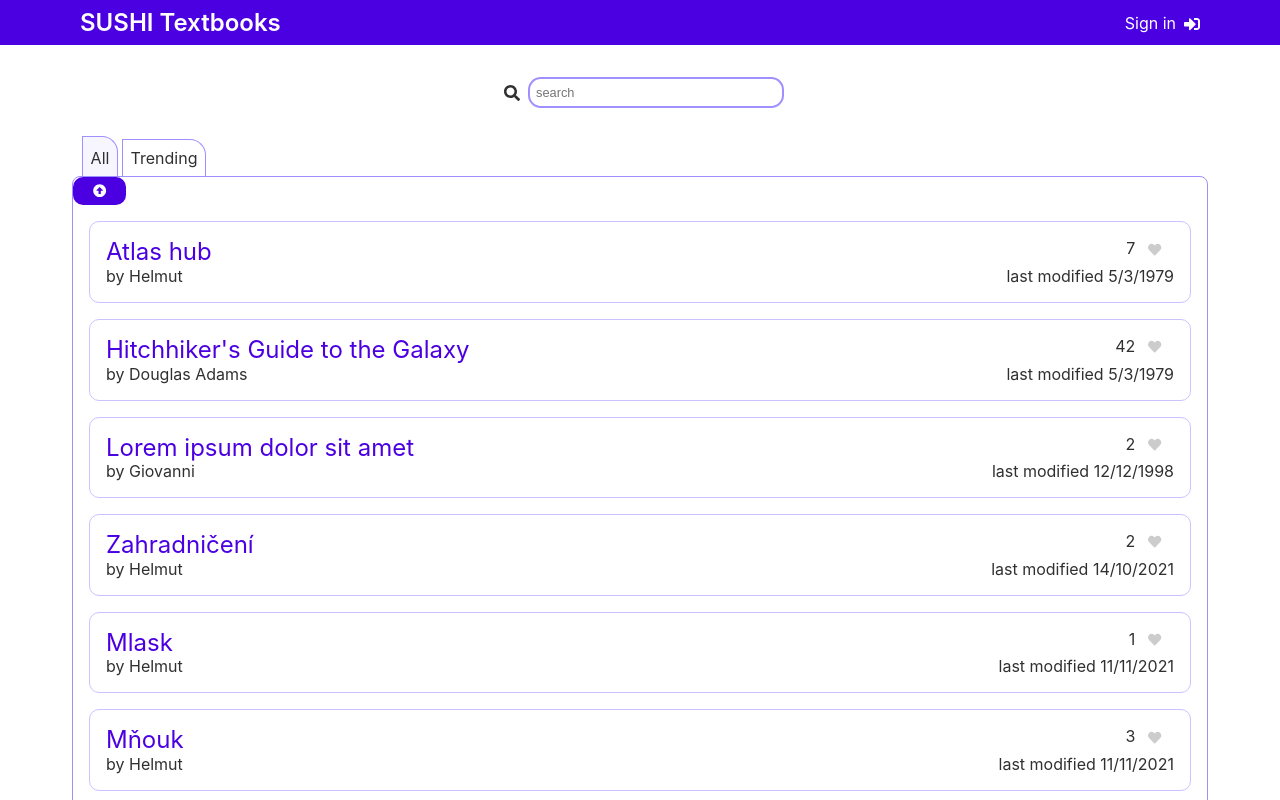
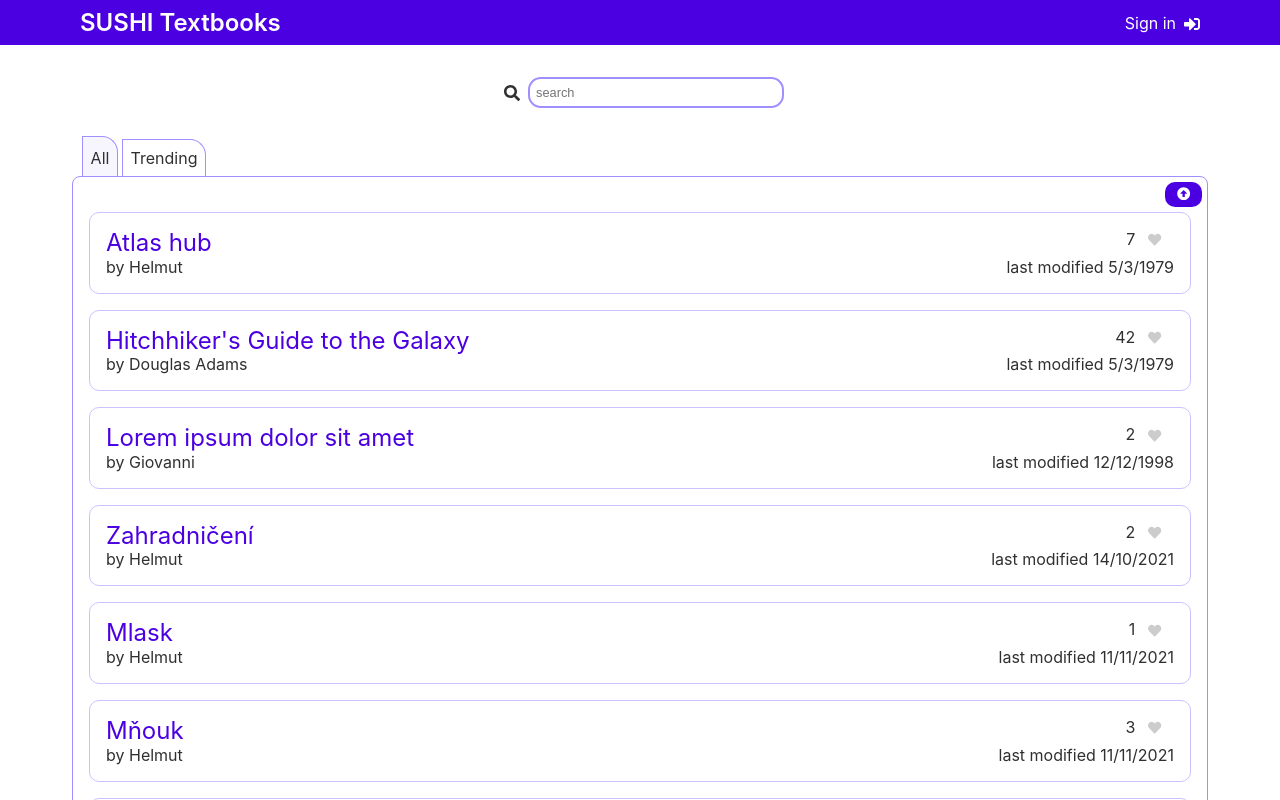
Before and after one commit to hoskra/sushi-next, a Next.js app: page / in a window 1280 px wide. Shown: the top 800 px of the page. Built offline with nearby package versions, Linux system fonts and the light colour scheme.

Commit message:
sorting button styles, new textbook adding to My textbooks fix

```diff
--- a/components/HomepageTools.js
+++ b/components/HomepageTools.js
@@ -45,7 +45,7 @@ export default function HomepageTools() {
         modification: date,
         stars: "0",
         userId: 0,
-        tab: isPrivate ? [2] : [0, 2],
+        tab: isPrivate ? [3] : [0, 3],
         private: isPrivate,
         deleted: false,
         pages: [
--- a/pages/index.js
+++ b/pages/index.js
@@ -38,9 +38,11 @@ export default function Home() {
 
     <HomepageTools/>
     <div className="textbook-list">
-      <button className="sushi-button" onClick={(e) => setDescending(!descending)}>
-        <FontAwesomeIcon icon={descending ? faArrowAltCircleDown : faArrowAltCircleUp} />
-      </button>
+      <div id="sort_container">
+        <button className="sushi-button" onClick={(e) => setDescending(!descending)}>
+          <FontAwesomeIcon icon={descending ? faArrowAltCircleDown : faArrowAltCircleUp} />
+        </button>
+      </div>
     {
       Object.entries(txs).filter((textbook) => {
           if (query != '' && tabState != 0) {
@@ -70,9 +72,9 @@ export default function Home() {
                 moment(a[1].modification, 'DD/MM/YYYY').isBefore(moment(b[1].modification, 'DD/MM/YYYY'))
               : moment(a[1].modification, 'DD/MM/YYYY').isAfter(moment(b[1].modification, 'DD/MM/YYYY'))
           })
-          .map((textbook, index) => (
+          .map((textbook, index) =>
           <TextbookCard key={index} data={textbook[1]} />
-        ))
+        )
       }
       </div>
     </div>
--- a/styles/global.scss
+++ b/styles/global.scss
@@ -92,6 +92,9 @@ main {
 .textbook-list {
   border: 1px solid lighten($color: $secondary-color, $amount: 20%);
   border-radius: 0.5em;
+  :nth-child(2) {
+    margin-top: 0;
+  }
 }
 
 .tabs {
@@ -145,6 +148,16 @@ main {
   cursor: pointer;
 }
 
+#sort_container {
+  width:100%;
+  display:flex;
+  flex-direction:row-reverse;
+  button {
+    margin: 5px;
+    padding: 5px;
+  }
+}
+
 @media screen and (max-width: 1200px) {
   main {
     width: 800px;
```
